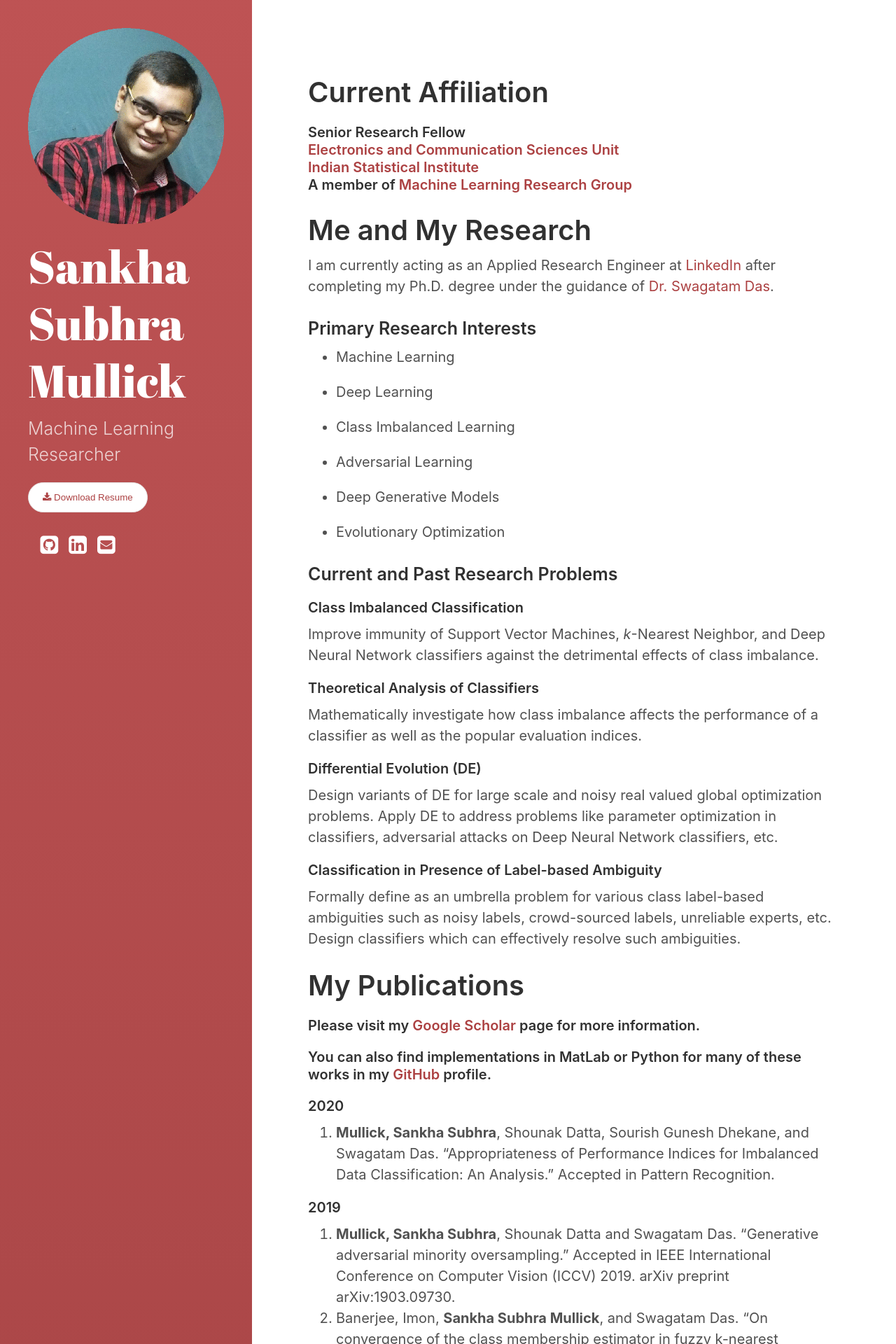
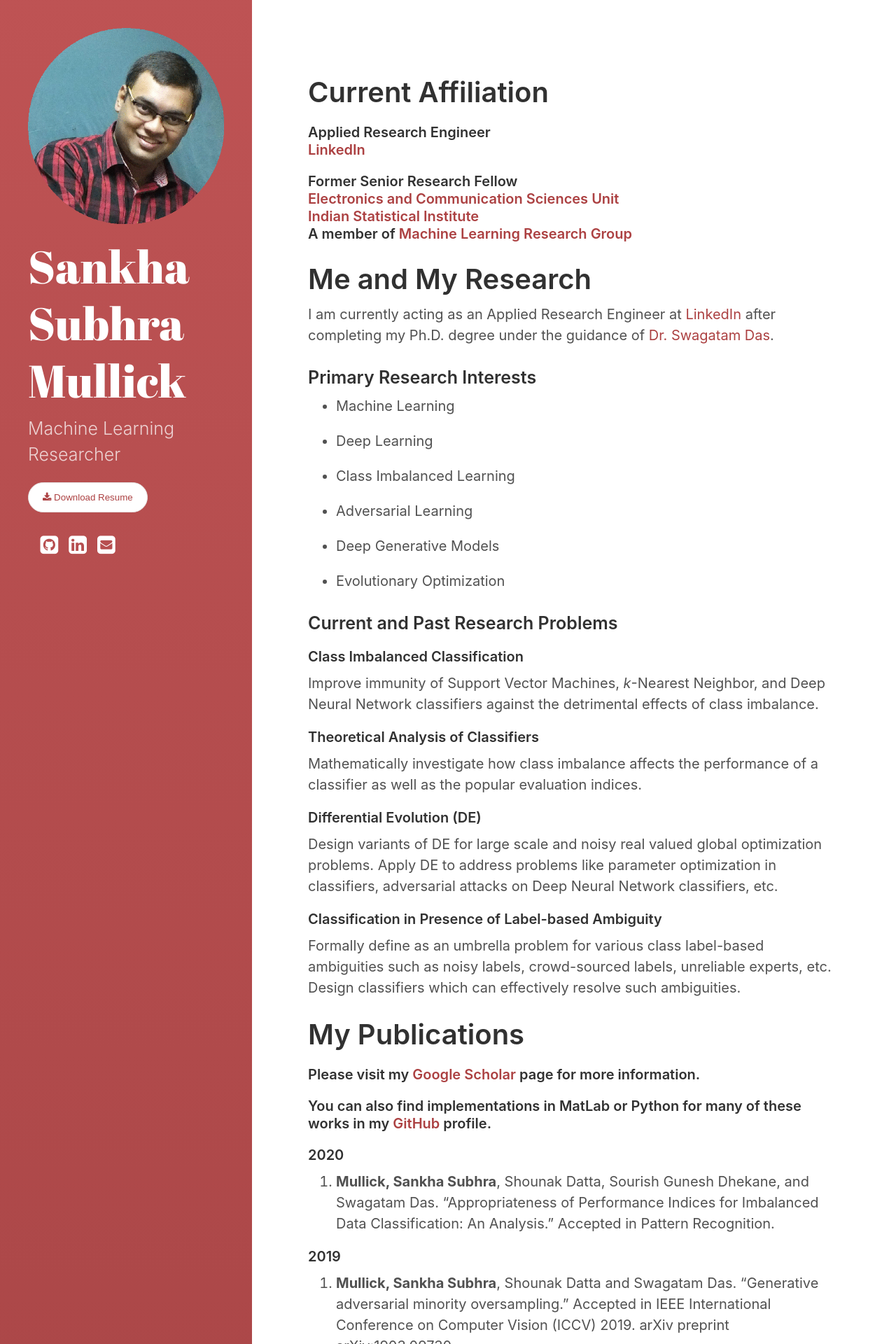
Before and after one commit to SankhaSubhra/SankhaSubhra.github.io, a Jekyll site: the page built from index.html, in a window 1280 px wide. Shown: the top 1920 px of the page at 70% size. Built offline with Jekyll 4.4.1, drawn with Linux system fonts in a browser that asks for light colours; the list of posts is cut into pages by our own code; a style sheet for code colours, icons or effects is not loaded.

Commit message:
Update index.html

```diff
--- a/index.html
+++ b/index.html
@@ -3,8 +3,10 @@ layout: index
 title: Home
 ---
 <h1>Current Affiliation</h1>
-
-<h4> Senior Research Fellow <br>
+<h4> Applied Research Engineer <br>
+    <a href="https://www.linkedin.com">LinkedIn</a>
+</h4>
+<h4> Former Senior Research Fellow <br>
     <a href="https://www.isical.ac.in/~ecsu/?q=node/24">Electronics and Communication Sciences Unit</a><br>
     <a href="https://www.isical.ac.in/">Indian Statistical Institute</a><br>
     A member of <a href="https://mlrgisi.github.io/">Machine Learning Research Group</a>
```
